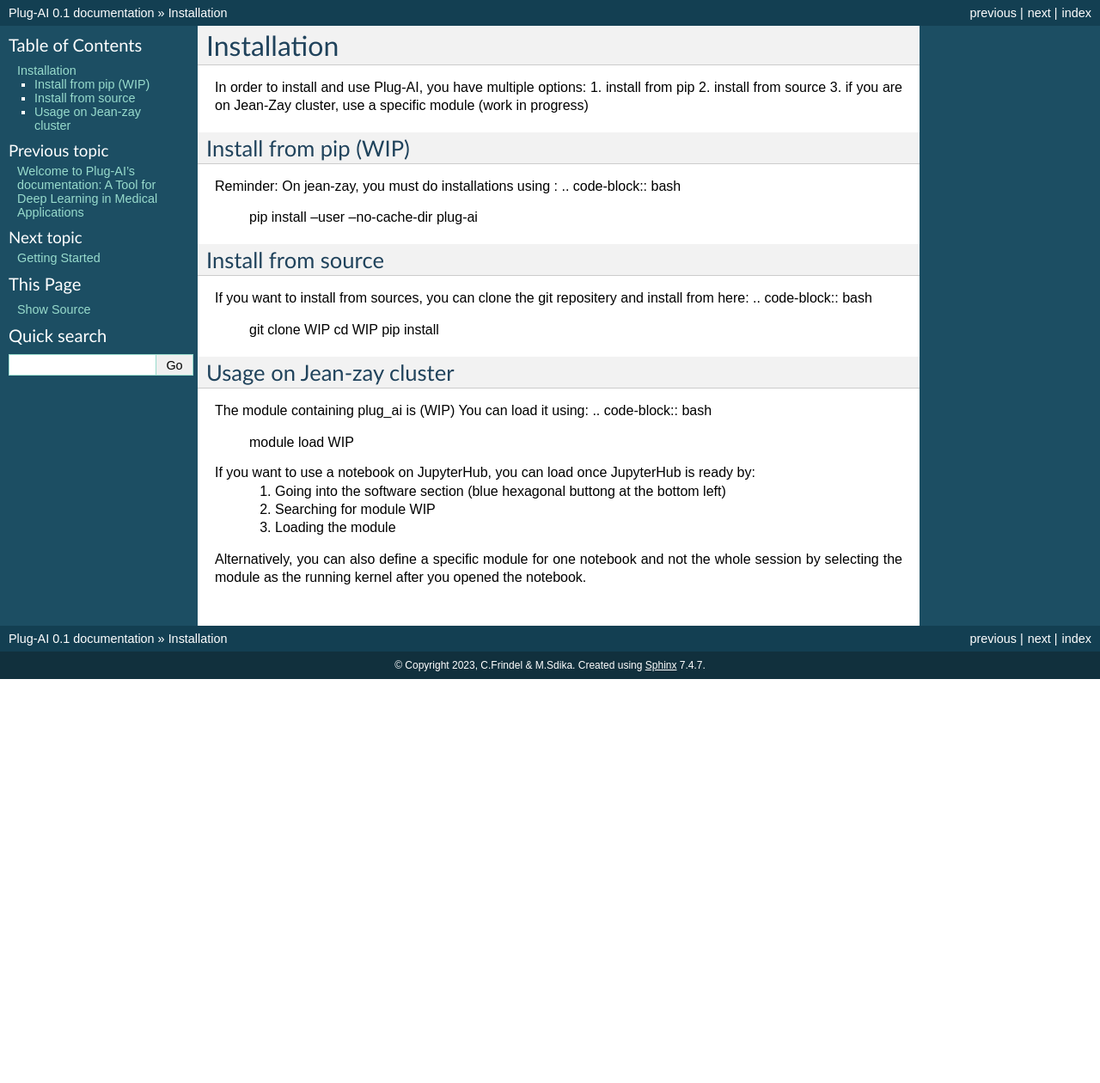
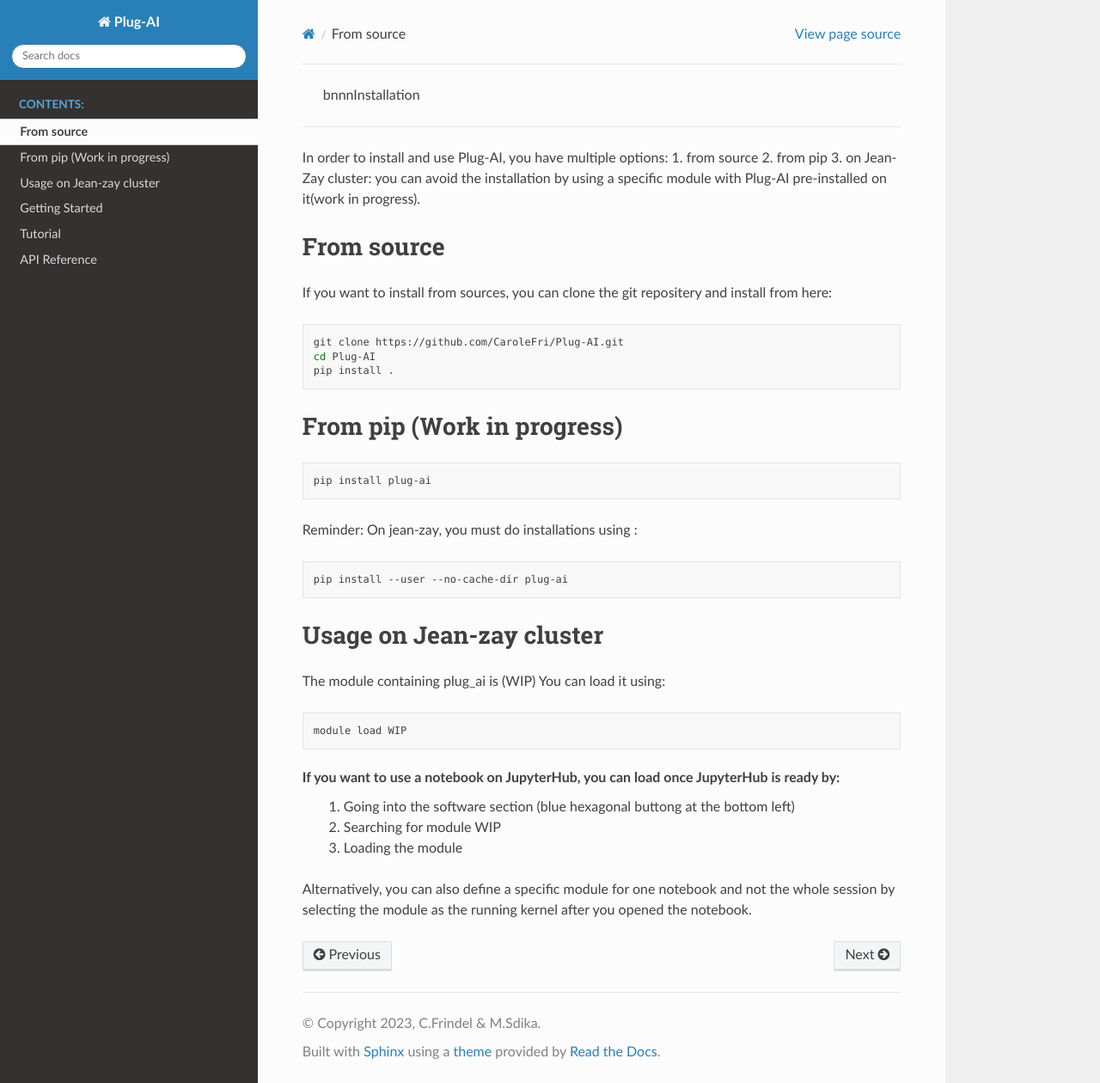
Before and after one commit to CaroleFri/Plug-AI, a Sphinx documentation site: the page built from docs/source/installation.rst, in a window 1280 px wide and 1260 px high. Shown: the whole window at 86% size. Built offline with Sphinx 7.4.7 and the Read the Docs theme 2.0.0, drawn with Linux system fonts in a browser that asks for light colours.

```diff
--- a/docs/source/conf.py
+++ b/docs/source/conf.py
@@ -31,6 +31,7 @@ release = '0.1'
 # extensions coming with Sphinx (named 'sphinx.ext.*') or your custom
 # ones.
 extensions = [
+    'sphinx_rtd_theme',
     'sphinx.ext.autodoc',
     'sphinx.ext.napoleon',  # For Google or NumPy style docstrings,
     'sphinx.ext.viewcode', # To include links to the library
@@ -57,7 +58,7 @@ exclude_patterns = []
 # The theme to use for HTML and HTML Help pages.  See the documentation for
 # a list of builtin themes.
 #
-html_theme = 'classic'
+html_theme = 'sphinx_rtd_theme'
 
 # Add any paths that contain custom static files (such as style sheets) here,
 # relative to this directory. They are copied after the builtin static files,
--- a/docs/source/installation.rst
+++ b/docs/source/installation.rst
@@ -1,27 +1,37 @@
-Installation
+ bnnnInstallation
 ============
 
 In order to install and use Plug-AI, you have multiple options:
-1. install from pip
-2. install from source
-3. if you are on Jean-Zay cluster, use a specific module (work in progress)
+1. from source
+2. from pip
+3. on Jean-Zay cluster: you can avoid the installation by using a specific module with Plug-AI pre-installed on it(work in progress).
 
-Install from pip (WIP)
+From source
+-------------------
+If you want to install from sources, you can clone the git repositery and install from here:
+
+.. code-block:: bash
+
+    git clone https://github.com/CaroleFri/Plug-AI.git
+    cd Plug-AI
+    pip install .
+
+
+
+
+From pip (Work in progress)
 -----------------------------------
+
 .. code-block:: bash
+
     pip install plug-ai
+
 Reminder: On jean-zay, you must do installations using :
+
 .. code-block:: bash
+
     pip install --user --no-cache-dir plug-ai
 
-
-Install from source
--------------------
-If you want to install from sources, you can clone the git repositery and install from here:
-.. code-block:: bash
-    git clone WIP
-    cd WIP
-    pip install
 
 
 
@@ -29,7 +39,9 @@ Usage on Jean-zay cluster
 -------------------------
 The module containing plug_ai is (WIP)
 You can load it using:
+
 .. code-block:: bash
+
     module load WIP
 
 If you want to use a notebook on JupyterHub, you can load once JupyterHub is ready by:
--- /dev/null
+++ b/setup.cfg
@@ -0,0 +1,3 @@
+[metadata]
+description-file=README.md
+license_files=LICENSE.txt
```
Also changed, not shown: setup.py (+20 -0 lines), LICENSE.txt.
